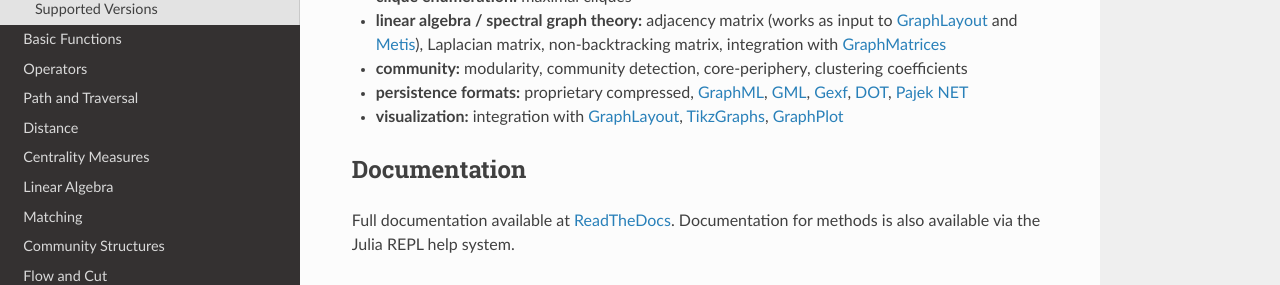
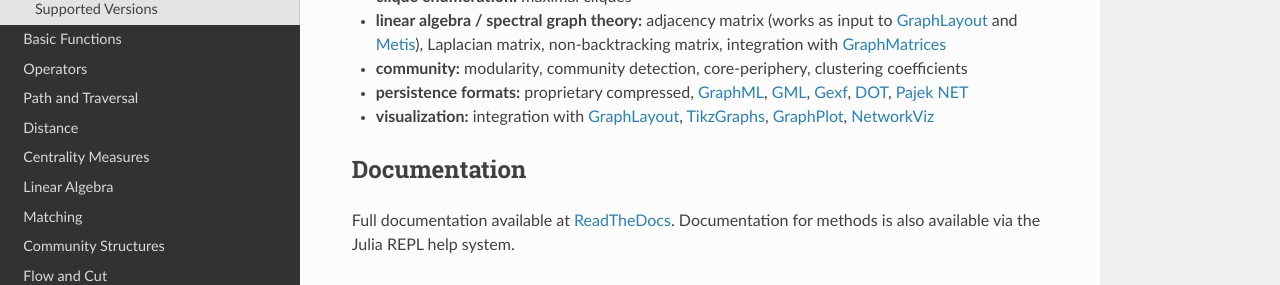
Before and after one commit to sbromberger/LightGraphs.jl, an MkDocs documentation site: the page built from doc/index.md, in a window 1280 px wide and 900 px high, scrolled down 2411 px. Shown: the part 290-575 px from the top of the window. Built offline with MkDocs 1.6.1, drawn with Linux system fonts in a browser that asks for light colours; nearby versions of some CDN libraries; old or Windows-style settings are respelled for this version of MkDocs.

Commit message:
Adding NetworkViz to docs - Integration

```diff
--- a/doc/index.md
+++ b/doc/index.md
@@ -145,7 +145,7 @@ symmetric difference, blkdiag, induced subgraphs, products (cartesian/scalar)
 
 - **persistence formats:** proprietary compressed, [GraphML](http://en.wikipedia.org/wiki/GraphML), [GML](https://en.wikipedia.org/wiki/Graph_Modelling_Language), [Gexf](http://gexf.net/format), [DOT](https://en.wikipedia.org/wiki/DOT_(graph_description_language)), [Pajek NET](http://gephi.org/users/supported-graph-formats/pajek-net-format/)
 
-- **visualization:** integration with [GraphLayout](https://github.com/IainNZ/GraphLayout.jl), [TikzGraphs](https://github.com/sisl/TikzGraphs.jl), [GraphPlot](https://github.com/afternone/GraphPlot.jl)
+- **visualization:** integration with [GraphLayout](https://github.com/IainNZ/GraphLayout.jl), [TikzGraphs](https://github.com/sisl/TikzGraphs.jl), [GraphPlot](https://github.com/afternone/GraphPlot.jl), [NetworkViz](https://github.com/abhijithanilkumar/NetworkViz.jl/)
 
 
 ## Documentation
```
Also changed, not shown: doc/integration.md (line endings or trailing spaces), 1 other file.
